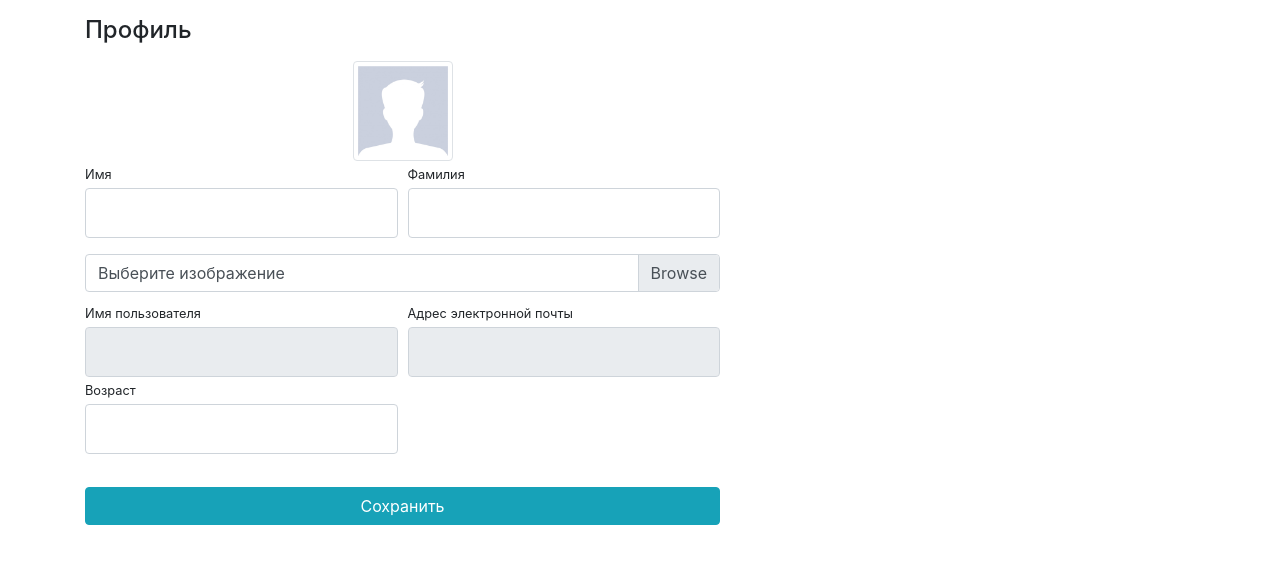
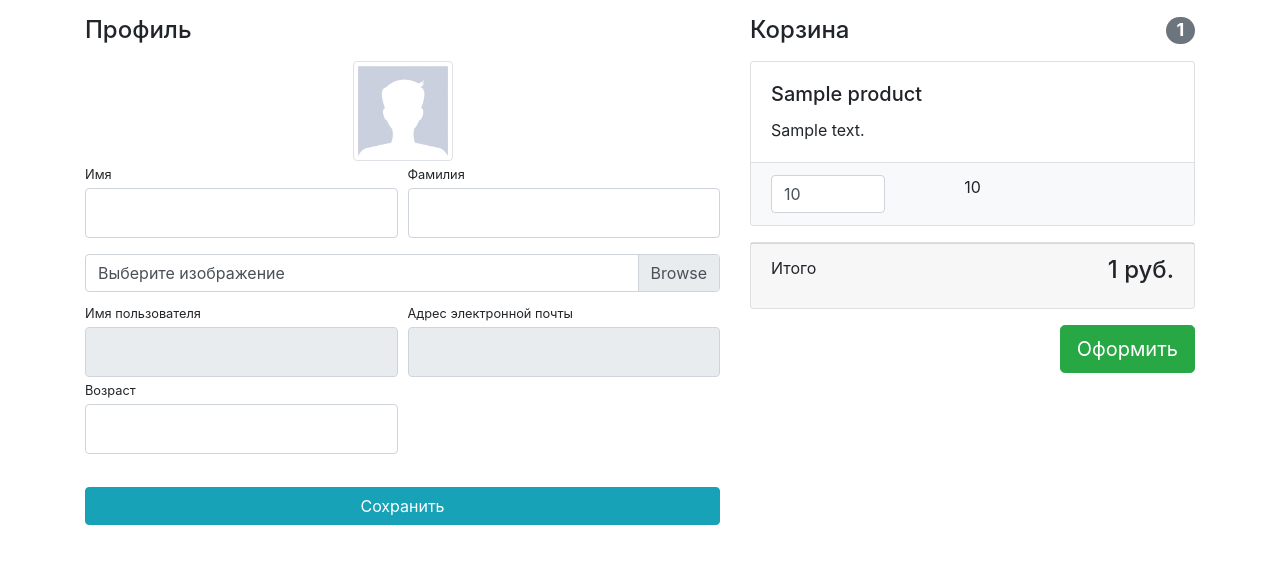
Before and after one commit to artemplechov/geekshop, a Django app: template authapp/templates/authapp/profile.html in a window 1280 px wide. Shown: the part 56-620 px from the top of the page. Run offline with Django 3.2, Linux system fonts and the light colour scheme; tables that the repository leaves empty hold one stand-in row (values such as "Sample post"); the template is opened without the code that fills it: values that come from a table or form of the project are taken from there, most other values are stand-ins (such as "Sample title", 1, 10 or a date in 2020); some libraries are stand-ins or nearby versions.

Commit message:
lesson_5 корзина и декоратор

```diff
--- a/authapp/templates/authapp/profile.html
+++ b/authapp/templates/authapp/profile.html
@@ -82,7 +82,9 @@
                     </div>
                 </form>
             </div>
-
+            <div class="col-lg-5">
+                {% include 'baskets/basket.html' %}
+            </div>
         </div>
     </div>
 {% endblock %}
--- /dev/null
+++ b/baskets/templates/baskets/basket.html
@@ -0,0 +1,38 @@
+{% if baskets %}
+    <h4 class="mt-3 mb-3 d-flex justify-content-between align-items-center mb-3">
+        Корзина <span class="badge badge-secondary badge-pill">{{ baskets.0.total_quantity }}</span>
+    </h4>
+    {% for basket in baskets %}
+        <div class="card mb-3">
+            <div class="card-body">
+                <h5 class="card-title">{{ basket.product}}</h5>
+                <p class="card-text">{{ basket.product.description}}</p>
+            </div>
+            <ul class="list-group list-group-flush">
+                <li class="list-group-item bg-light">
+                    <div class="row text-center">
+                        <div class="col-lg-4">
+                            <input name="basketID" type="number" class="form-control"
+                                   value="{{ basket.quantity }}" min="0">
+                        </div>
+                        <div class="col-lg-4">{{ basket.sum }}</div>
+                        <div class="col-lg-4">
+                            <a href="{% url 'baskets:basket_remove' basket.id %}">
+                                <i class="fas fa-trash"></i>
+                            </a>
+                        </div>
+                    </div>
+                </li>
+            </ul>
+        </div>
+    {% endfor %}
+    <div class="card mb-3">
+        <div class="card-footer">
+            <p class="float-left">Итого</p>
+            <h4 class="float-right">{{ baskets.0.total_sum }} руб.</h4>
+        </div>
+    </div>
+    <button type="button" class="btn btn-success btn-lg float-right">Оформить</button>
+{% else %}
+    <h4 class="mt-3 mb-3 text-center">Корзина пуста</h4>
+{% endif %}
--- /dev/null
+++ b/baskets/urls.py
@@ -0,0 +1,9 @@
+from django.urls import path
+
+from baskets.views import basket_add, basket_remove
+
+app_name = 'baskets'
+urlpatterns = [
+    path('add/<int:id>/', basket_add, name='basket_add'),
+    path('remove/<int:basket_id>/', basket_remove, name='basket_remove'),
+]
--- a/geekshop/settings.py
+++ b/geekshop/settings.py
@@ -37,6 +37,7 @@ INSTALLED_APPS = [
     'django.contrib.staticfiles',
     'mainapp',
     'authapp',
+    'baskets',
 ]
 
 MIDDLEWARE = [
@@ -125,3 +126,4 @@ MEDIA_ROOT = BASE_DIR / 'media'
 DEFAULT_AUTO_FIELD = 'django.db.models.BigAutoField'
 
 AUTH_USER_MODEL = 'authapp.User'
+LOGIN_URL = '/users/login/'
--- a/geekshop/urls.py
+++ b/geekshop/urls.py
@@ -25,6 +25,7 @@ urlpatterns = [
     path('', index, name='index'),
     path('products/', include('mainapp.urls', namespace='mainapp')),
     path('users/', include('authapp.urls', namespace='authapp')),
+    path('baskets/',include('baskets.urls',namespace='baskets')),
 ]
 
 urlpatterns += static(settings.MEDIA_URL, document_root=settings.MEDIA_ROOT)
--- a/mainapp/templates/mainapp/products.html
+++ b/mainapp/templates/mainapp/products.html
@@ -71,7 +71,7 @@
                             <p class="card-text">{{ product.description }}</p>
                         </div>
                         <div class="card-footer text-center">
-                            <button type="button" class="btn btn-outline-success">Отправить в корзину</button>
+                            <a href="{% url 'baskets:basket_add' product.id %}" class="btn btn-outline-success">Отправить в корзину</a>
                         </div>
                     </div>
                 </div>
```
Also changed, not shown: authapp/views.py (+7 -2 lines).
